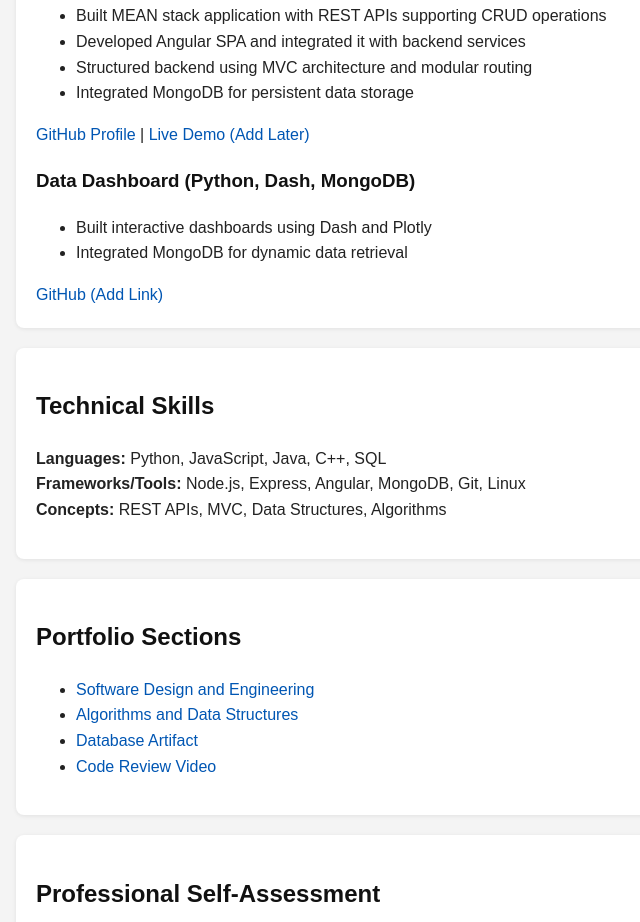
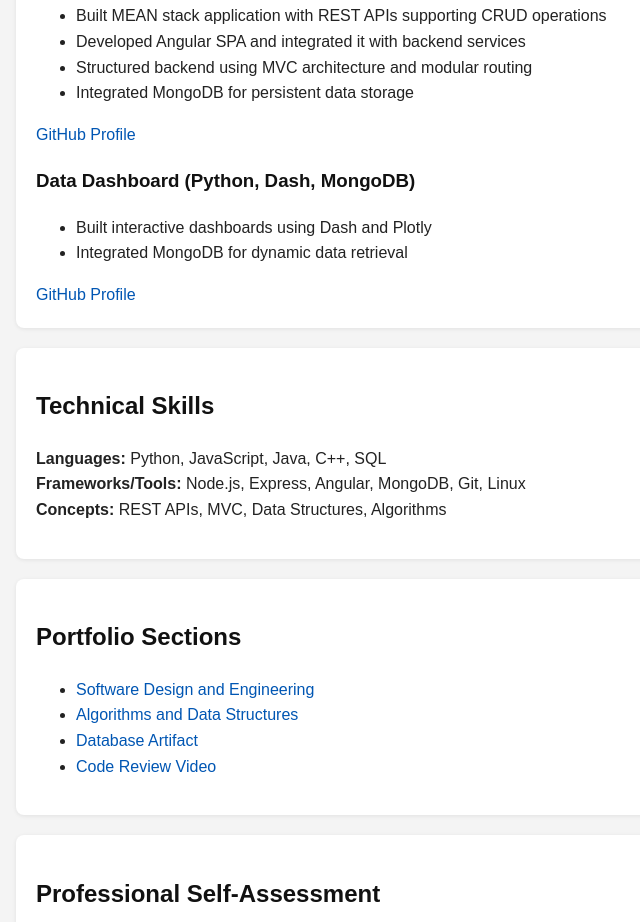
Before and after one commit to AlchemFac/CS499-ePortfolio, a plain HTML site: page index.html in a window 1280 px wide. Shown: the part 779-1701 px from the top of the page, without its empty margins (124-764 px from the left). Drawn offline with Linux system fonts and the light colour scheme.

Commit message:
Update GitHub profile link in index.html

```diff
--- a/index.html
+++ b/index.html
@@ -90,8 +90,7 @@
       <li>Integrated MongoDB for persistent data storage</li>
     </ul>
     <div class="links">
-      <a href="https://github.com/AlchemFac" target="_blank">GitHub Profile</a> |
-      <a href="#">Live Demo (Add Later)</a>
+      <a href="https://github.com/AlchemFac" target="_blank">GitHub Profile</a>
     </div>
 
     <h3>Data Dashboard (Python, Dash, MongoDB)</h3>
@@ -100,7 +99,7 @@
       <li>Integrated MongoDB for dynamic data retrieval</li>
     </ul>
     <div class="links">
-      <a href="#">GitHub (Add Link)</a>
+      <a href="https://github.com/AlchemFac" target="_blank">GitHub Profile</a>
     </div>
   </div>
 
```
